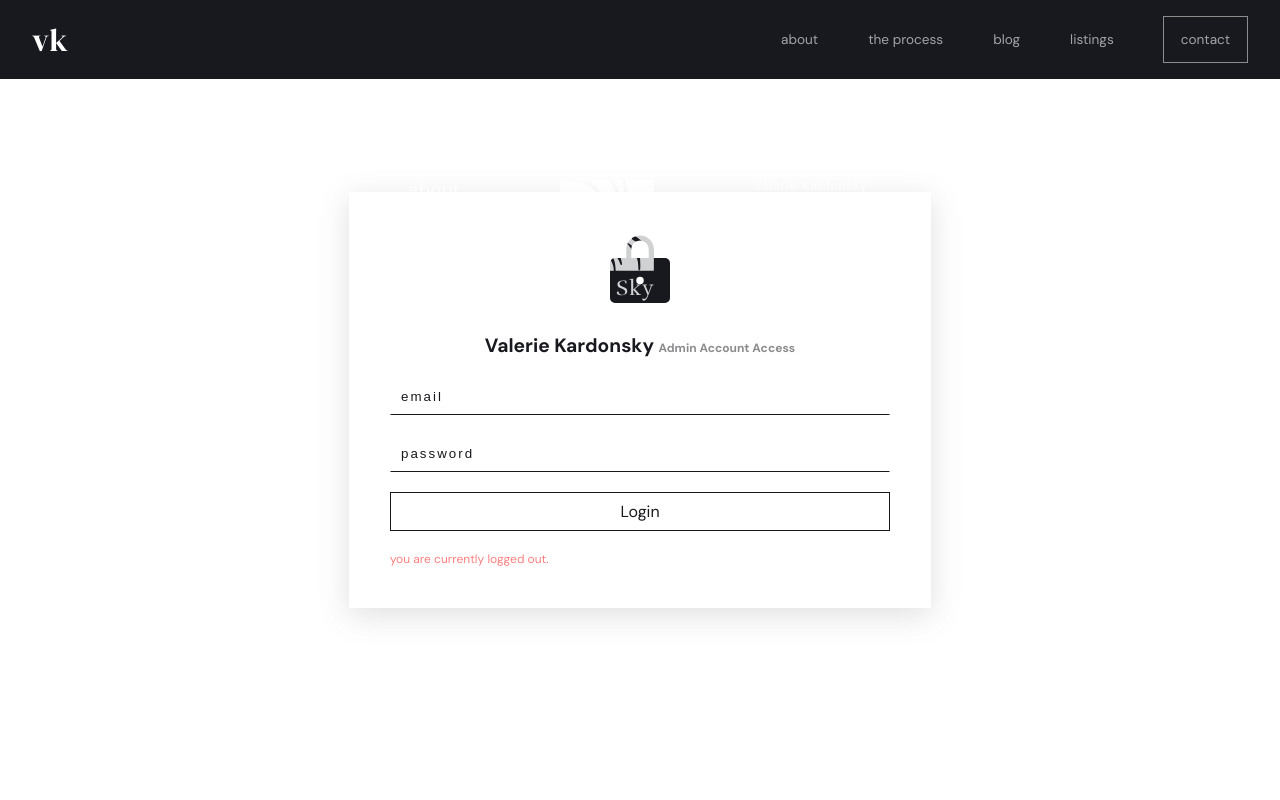
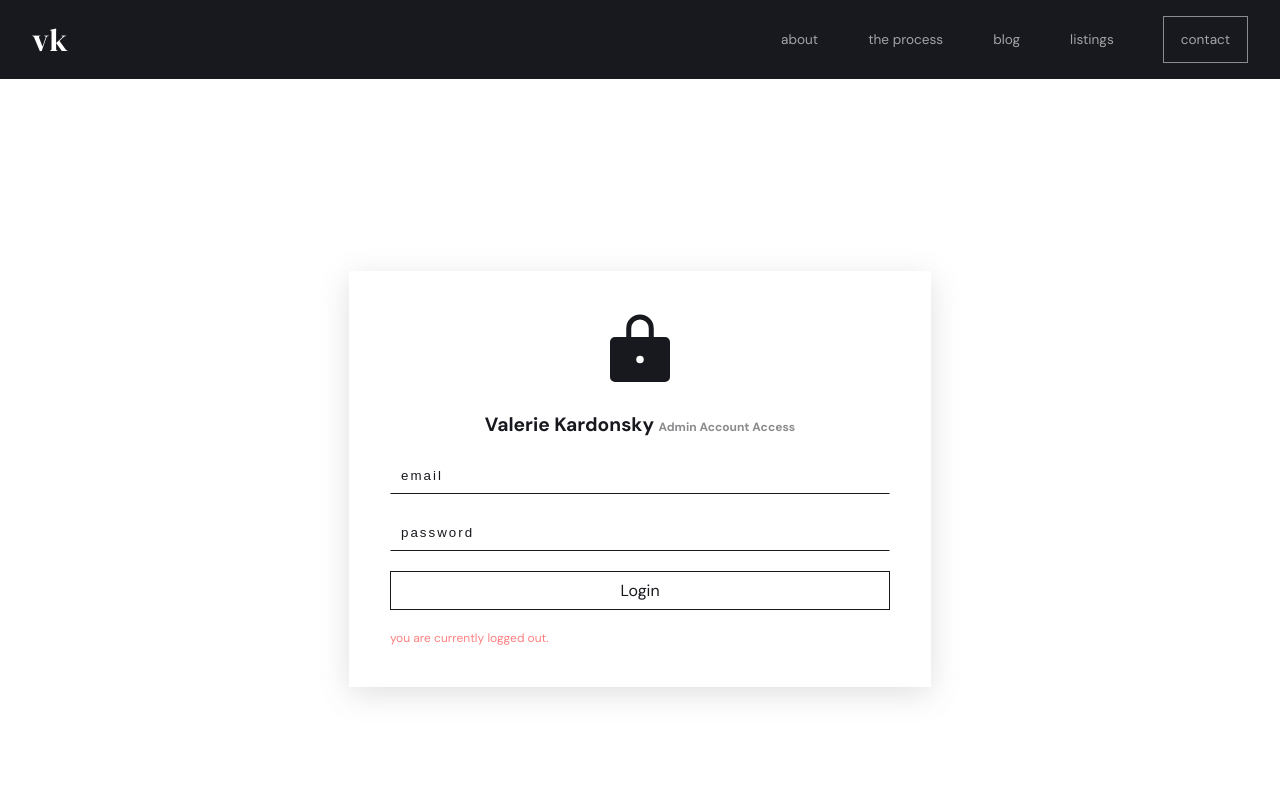
Before and after one commit to GrantEadie/kardonsky-site, a React (Create React App) app: page /admin in a window 1280 px wide. Shown: the top 800 px of the page. Built offline with nearby package versions, Linux system fonts and the light colour scheme; no server answers.

Commit message:
fix the auth page.

```diff
--- a/src/comps/login/login.css
+++ b/src/comps/login/login.css
@@ -8,9 +8,6 @@
 }
 
 #login-backdrop {
-  position: absolute;
-  left: 0;
-  top: 0;
   width: 100%;
   height: 100%;
   background: var(--white);
```
